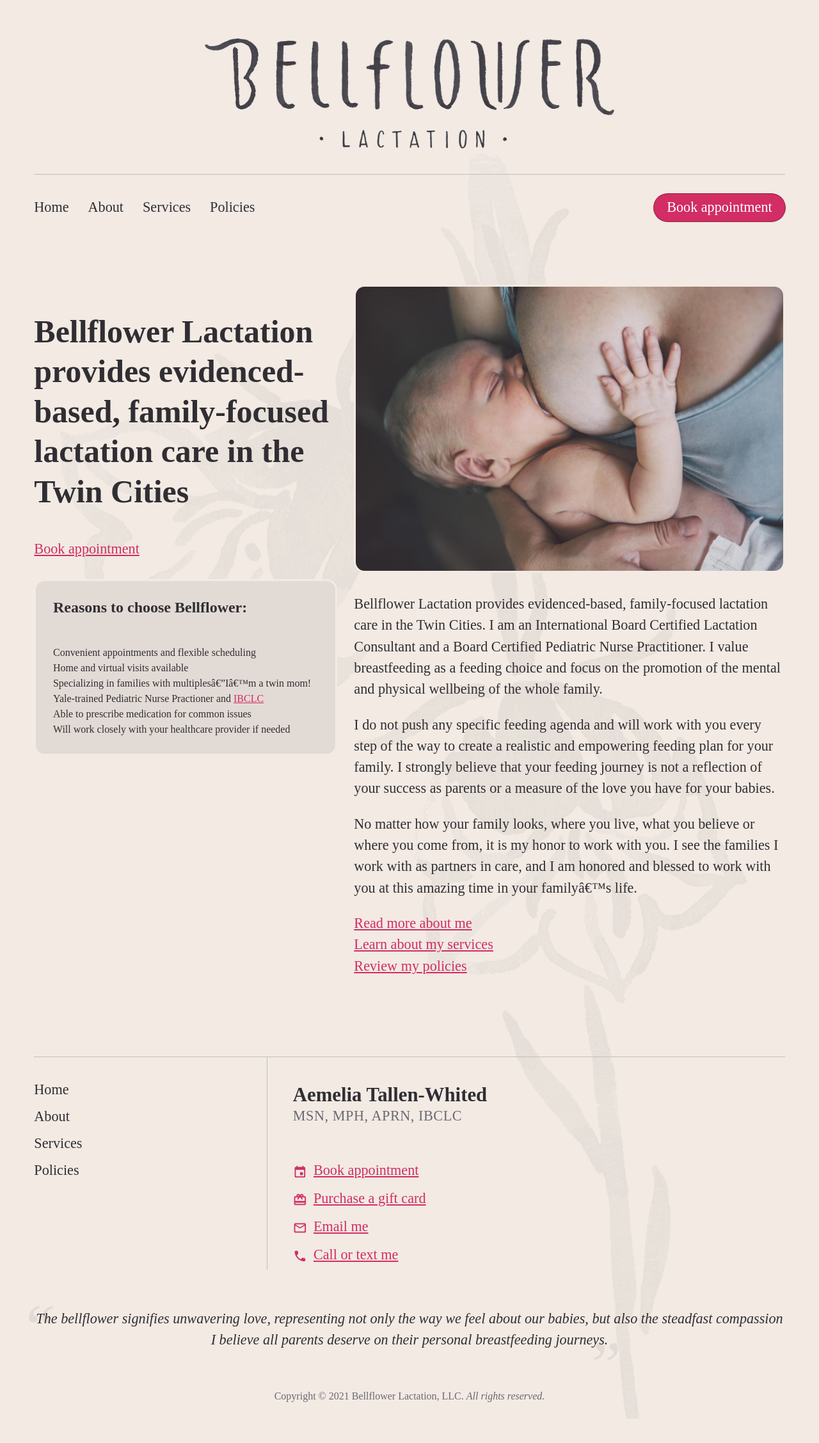
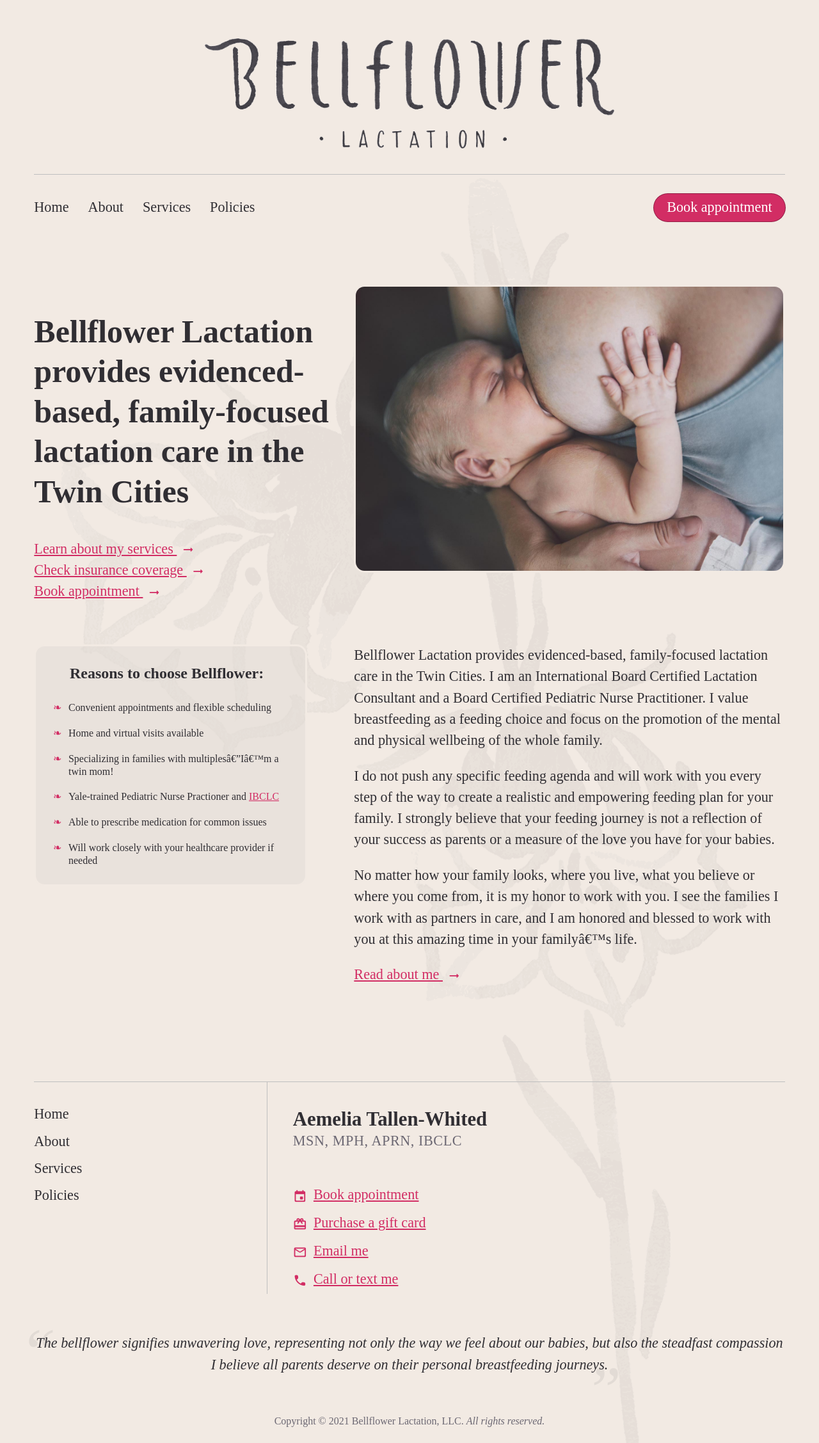
Before and after one commit to bellflowerlactation/bellflower, a Jekyll site: the page built from index.html, in a window 1280 px wide. Shown: the whole page at 64% size. Built offline with Jekyll 4.4.1, drawn with Linux system fonts in a browser that asks for light colours; nearby versions of some CDN libraries; some web fonts are replaced; before the commit the page ends 2217 px from its top, so only the background shows below that.

Commit message:
Refine desktop layout for index page

```diff
--- a/assets/css/bellflower.css
+++ b/assets/css/bellflower.css
@@ -12,6 +12,7 @@
     --color-accent-dark: hsl(340, 65%, 35%);
     --color-background: #f2eae3;
     --color-background-dark: hsl(28, 18%, 86%);
+    --color-background-dark-alpha-50: hsla(28, 18%, 86%, 0.5);
     --color-gray: hsl(262, 5%, 43%);
     --color-gray-dark: hsl(264, 5%, 19%);
     --color-gray-light: hsl(0, 0%, 75%);
@@ -50,10 +51,6 @@
 blockquote { margin: 0; }
 
 body {
-    /* background-image: url("/assets/images/bellflower_background.png");
-    background-position: center bottom;
-    background-repeat: no-repeat;
-    background-size: cover; */
     color: var(--color-gray-dark);
     display: grid;
     font-family: karmina-sans;
@@ -79,22 +76,21 @@
 h3 {
     font-size: var(--ms-root-step-3);
     line-height: 1.25;
-    margin: 0 0 1.802018em  0;
+    margin: 0 0 1.201345em 0;
 }
 
-img {
-    width: 100%;
-}
+img { width: 100%; }
+main { font-size: var(--ms-root-step-3); }
 
-main {
-    font-size: var(--ms-root-step-3);
-}
+p { margin-top: 0; }
 
 ul {
     list-style: none;
     margin: 0;
     padding: 0;
 }
+
+ul li::before { content: "\200B"; }
 
 small { font-size: var(--ms-root-step-1); }
 
@@ -119,7 +115,6 @@
     h1 { font-size: var(--ms-root-step-4); }
     h3 { font-size: var(--ms-root-step-1); }
     small { font-size: 0.925em; }
-
 
     footer,
     header {
@@ -149,6 +144,25 @@
         calc(var(--grid-unit) * 2) !important;
     text-decoration: none;
 }
+
+.fleuron {
+    line-height: 1.25;
+    padding-left: 1.5em;
+}
+
+.fleuron li {
+    position: relative;
+    margin-bottom: calc(var(--grid-unit) * 6);
+}
+
+.fleuron li::before {
+    color: var(--color-accent);
+    content: "\2767";
+    left: -1.5em;
+    position: absolute;
+}
+
+.fleuron li:last-child { margin-bottom: 0; }
 
 .header,
 .footer,
@@ -188,13 +202,15 @@
     position: absolute;
 }
 
-/* Utilities */
+.sidebar-panel {
+    background-color: var(--color-background-dark-alpha-50);
+    border: var(--grid-unit) solid var(--color-background);
+    border-radius: calc(var(--grid-unit) * 5);
+    padding: calc(var(--grid-unit) * 8);
+}
 
-.u-fg\3A 1 { flex-grow: 1; }
-.u-ta\3A r { text-align: right; }
-.u-ml\3A 2gu { margin-left: calc(var(--grid-unit) * 2); }
-.u-mr\3A 2gu { margin-right: calc(var(--grid-unit) * 2); }
-.u-ws\3A nw { white-space: nowrap;}
+.sidebar-panel > h3 { padding-left: 1.081210em; }
+
 
 @media screen and (max-width: 40rem) {
 
@@ -326,6 +342,12 @@
 
 .main {
     --grid-unit: 0.150168em;
+    row-gap: calc(var(--grid-unit) * 20);
+}
+
+.main img {
+    border: var(--grid-unit) solid var(--color-background);
+    border-radius: calc(var(--grid-unit) * 5);
 }
 
 .main .sidebar {
@@ -333,41 +355,13 @@
     font-size: 0.720807em;
 }
 
-.main .sidebar-container {
-    background-color: var(--color-background-dark);
-    border: var(--grid-unit) solid var(--color-background);
-    border-radius: calc(var(--grid-unit) * 5);
-    padding: calc(var(--grid-unit) * 8);
-}
-
-.main img {
-    border: var(--grid-unit) solid var(--color-background);
-    border-radius: calc(var(--grid-unit) * 5);
-}
-
-.home .content {
-    grid-column: 6 / span 7;
-}
-
-.home .intro { grid-column: 1 / span 12; }
-.home .intro-heading { grid-column: 1 / span 5; }
-.home .intro-img { grid-column: 6 / span 7; }
-
-.home .sidebar {
-    grid-column: 1 / span 5;
-    grid-row-start: 2;
-}
-
-
-
-
 /* Footer styles
  * ---------------------------------------------------------------------------------------
  */
 
 .footer {
     border-top: 1px solid var(--color-gray-light);
-    margin-top: calc(var(--grid-unit) * 25);
+    margin-top: calc(var(--grid-unit) * 30);
     row-gap: calc(var(--grid-unit) * 12);
 }
 
@@ -457,7 +451,6 @@
     right: -0.2em;
 }
 
-
 @media screen and (max-width: 90rem) {
 
     .footer .link-list { border-right: none; }
@@ -507,5 +500,24 @@
 
     .footer .quote { padding: 0 calc(var(--grid-unit) * 2); }
 
+}
 
-}
+/* Utilities
+ * ---------------------------------------------------------------------------------------
+ */
+
+.u-fg\3A 1 { flex-grow: 1; }
+
+.u-gc\3A 1\/13 { grid-column: 1 / 13; }
+.u-gc\3A 1\/5 { grid-column: 1 / 5; }
+.u-gc\3A 1\/6 { grid-column: 1 / 6; }
+.u-gc\3A 6\/13 { grid-column: 6 / 13; }
+.u-grs\3A 2 { grid-row-start: 2; }
+
+.u-ml\3A 2gu { margin-left: calc(var(--grid-unit) * 2); }
+.u-mr\3A 2gu { margin-right: calc(var(--grid-unit) * 2); }
+.u-mr\3A m8gu { margin-right: calc(var(--grid-unit) * -8); }
+.u-mr\3A m16gu { margin-right: calc(var(--grid-unit) * -16); }
+
+.u-ta\3A r { text-align: right; }
+.u-ws\3A nw { white-space: nowrap; }
--- a/assets/js/bellflower.js
+++ b/assets/js/bellflower.js
@@ -2,7 +2,11 @@
     if (document.readyState === 'complete') {
 
         const navItems = document.querySelectorAll('.nav-item > a');
-        navItems.forEach(item => (item.href == window.location.href) ? item.classList.add('isActive') : null)
+            console.log(navItems)
+        navItems.forEach(item =>  {
+            console.log(item.href)
+            item.href == window.location.href ? item.classList.add('isActive') : null
+        })
 
         // function toggle(el, value) {
         //     var display = (window.getComputedStyle ? getComputedStyle(el, null) : el.currentStyle).display;
--- a/index.html
+++ b/index.html
@@ -3,12 +3,31 @@
 title: "Home"
 ---
 
-<section class="intro">
-    <div class="intro-heading">
+<section class="intro u-gc:1/13">
+    <div class="intro-heading u-gc:1/6">
         <h1>Bellflower Lactation provides evidenced-based, family-focused lactation care in the Twin Cities</h1>
-        <a href="https://bellflower.intakeq.com/booking">Book appointment</a>
+        <ul>
+            <li>
+                <a href="/services">
+                    Learn about my services
+                    <span class="material-icons-round u-ml:2gu">arrow_right_alt</span>
+                </a>
+            </li>
+            <li>
+                <a href="/services">
+                    Check insurance coverage
+                    <span class="material-icons-round u-ml:2gu">arrow_right_alt</span>
+                </a>
+            </li>
+            <li>
+                <a href="https://bellflower.intakeq.com/booking">
+                    Book appointment
+                    <span class="material-icons-round u-ml:2gu">arrow_right_alt</span>
+                </a>
+            </li>
+        </ul>
     </div>
-    <div class="intro-img">
+    <div class="intro-img u-gc:6/13">
         <img src="/assets/images/mother_breastfeeding_1000w.jpg"
              alt="Mother breastfeeding her newborn."
              srcset="/assets/images/mother_breastfeeding_1500w.jpg 1500w,
@@ -16,29 +35,38 @@
     </div>
 </section>
 
-<div class="content">
-    <p>Bellflower Lactation provides evidenced-based, family-focused lactation care in the
+<div class="content u-gc:6/13">
+    <p>
+        Bellflower Lactation provides evidenced-based, family-focused lactation care in the
         Twin Cities. I am an International Board Certified Lactation Consultant and a Board Certified
         Pediatric Nurse Practitioner. I value breastfeeding as a feeding choice and focus on the promotion of
-        the mental and physical wellbeing of the whole family.</p>
-    <p>I do not push any specific feeding agenda and will work with you every step of the way
+        the mental and physical wellbeing of the whole family.
+    </p>
+    <p>
+        I do not push any specific feeding agenda and will work with you every step of the way
         to create a realistic and empowering feeding plan for your family. I strongly believe that your
         feeding journey is not a reflection of your success as parents or a measure of the love you
-        have for your babies.</p>
-    <p>No matter how your family looks, where you live, what you believe or where you come
+        have for your babies.
+    </p>
+    <p>
+        No matter how your family looks, where you live, what you believe or where you come
         from, it is my honor to work with you. I see the families I work with as partners in care, and
-        I am honored and blessed to work with you at this amazing time in your family’s life.</p>
+        I am honored and blessed to work with you at this amazing time in your family’s life.
+    </p>
     <ul>
-        <li><a href="/about.html">Read more about me</a></li>
-        <li><a href="/services.html">Learn about my services</a></li>
-        <li><a href="/policies.html">Review my policies</a></li>
+        <li>
+            <a href="/about">
+                Read about me
+                <span class="material-icons-round u-ml:2gu">arrow_right_alt</span>
+            </a>
+        </li>
     </ul>
 </div>
 
-<aside class="sidebar">
-    <div class="sidebar-container">
+<aside class="sidebar u-gc:1/5 u-grs:2">
+    <div class="sidebar-panel u-mr:m16gu">
         <h3>Reasons to choose Bellflower:</h3>
-        <ul>
+        <ul class="fleuron">
             <li>Convenient appointments and flexible scheduling</li>
             <li>Home and virtual visits available</li>
             <li>Specializing in families with multiples—I’m a twin mom!</li>
```
